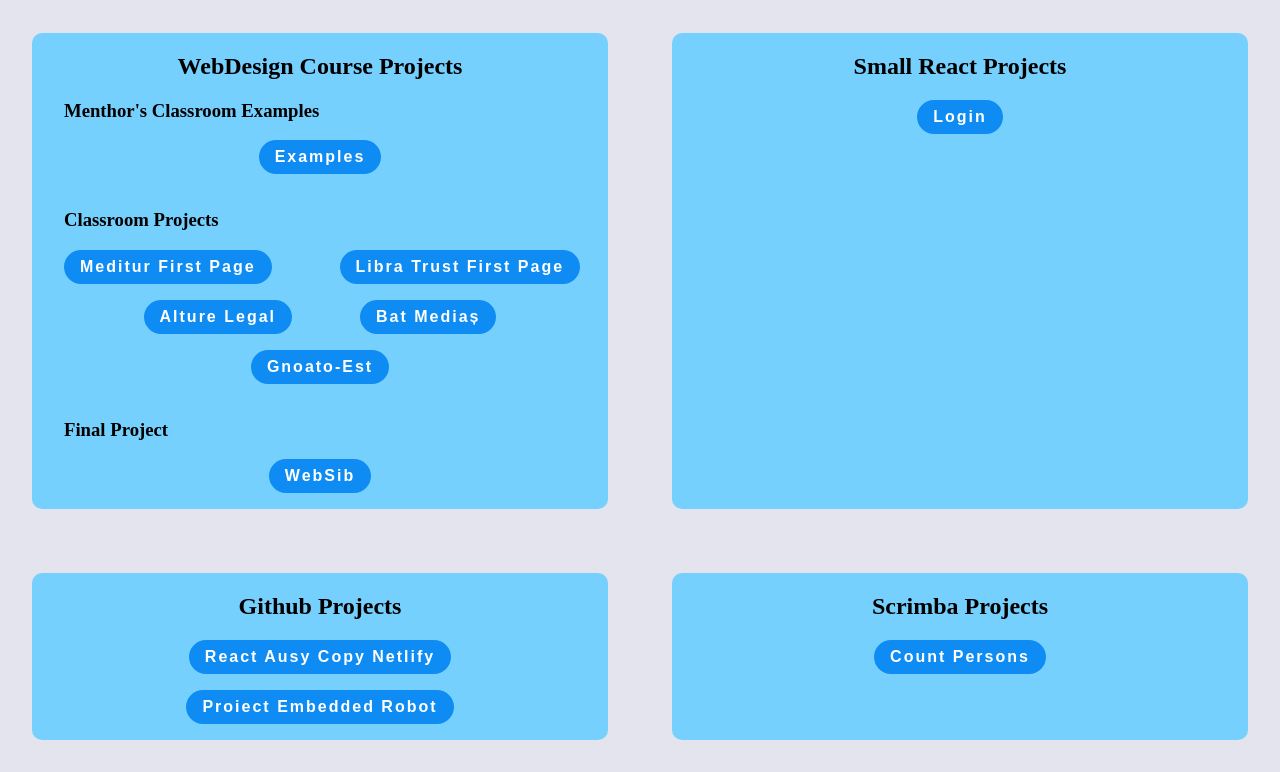
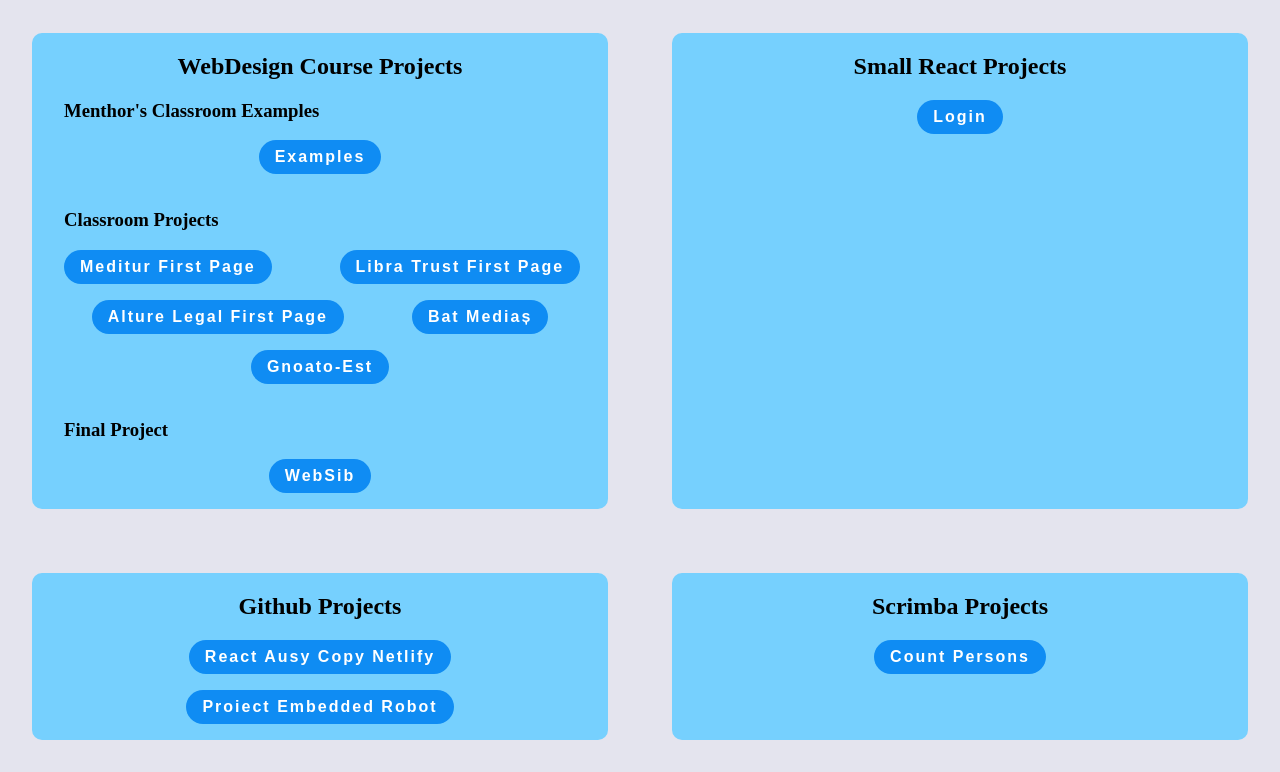
Before and after one commit to tibiului/projects.websib.ro, a plain HTML site: page index.html in a window 1280 px wide. Shown: the part 79-851 px from the top of the page. Drawn offline with Linux system fonts and the light colour scheme.

Commit message:
changed alture heading

```diff
--- a/index.html
+++ b/index.html
@@ -30,7 +30,7 @@
                         <button>Libra Trust First Page</button>
                     </a>
                     <a href="alturelegal/alture-legal.html">
-                        <button>Alture Legal</button>
+                        <button>Alture Legal First Page</button>
                     </a>
                     <a href="batmedias/bat.html">
                         <button>Bat Mediaș</button>
```
